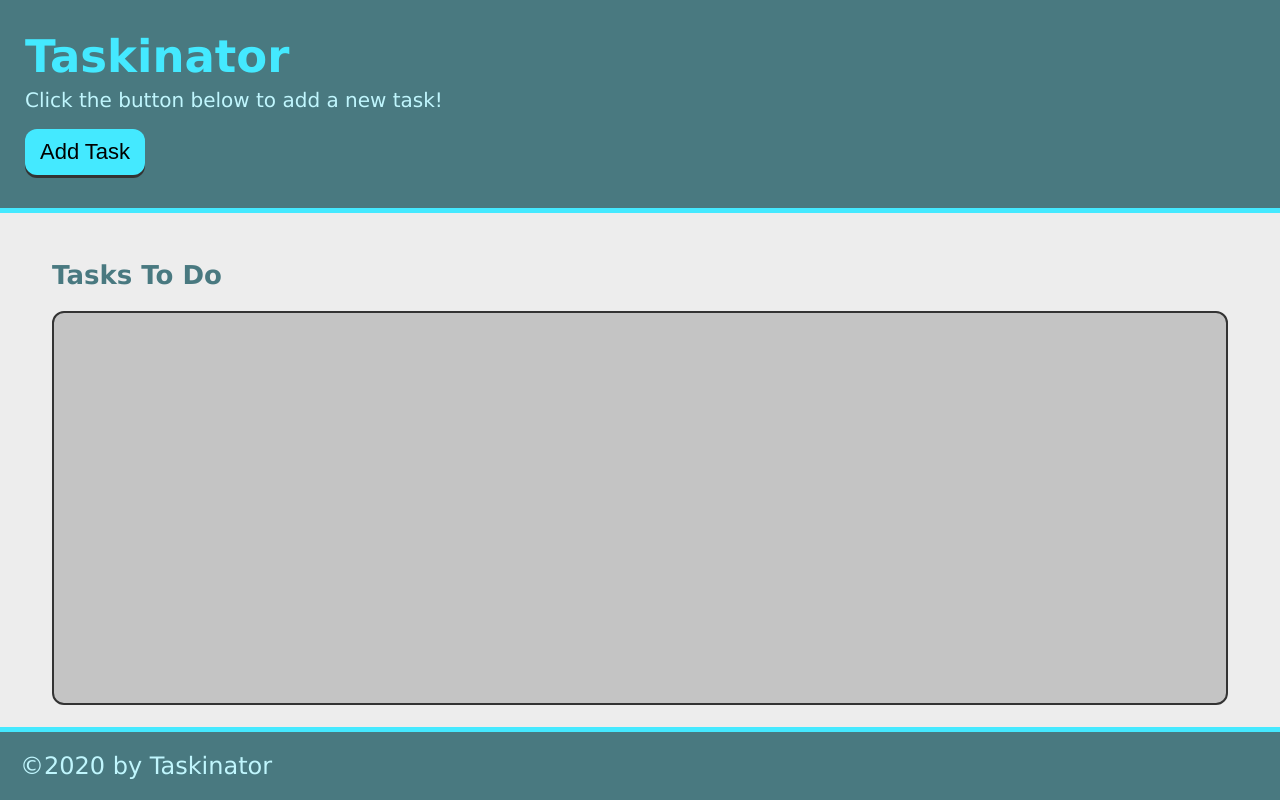
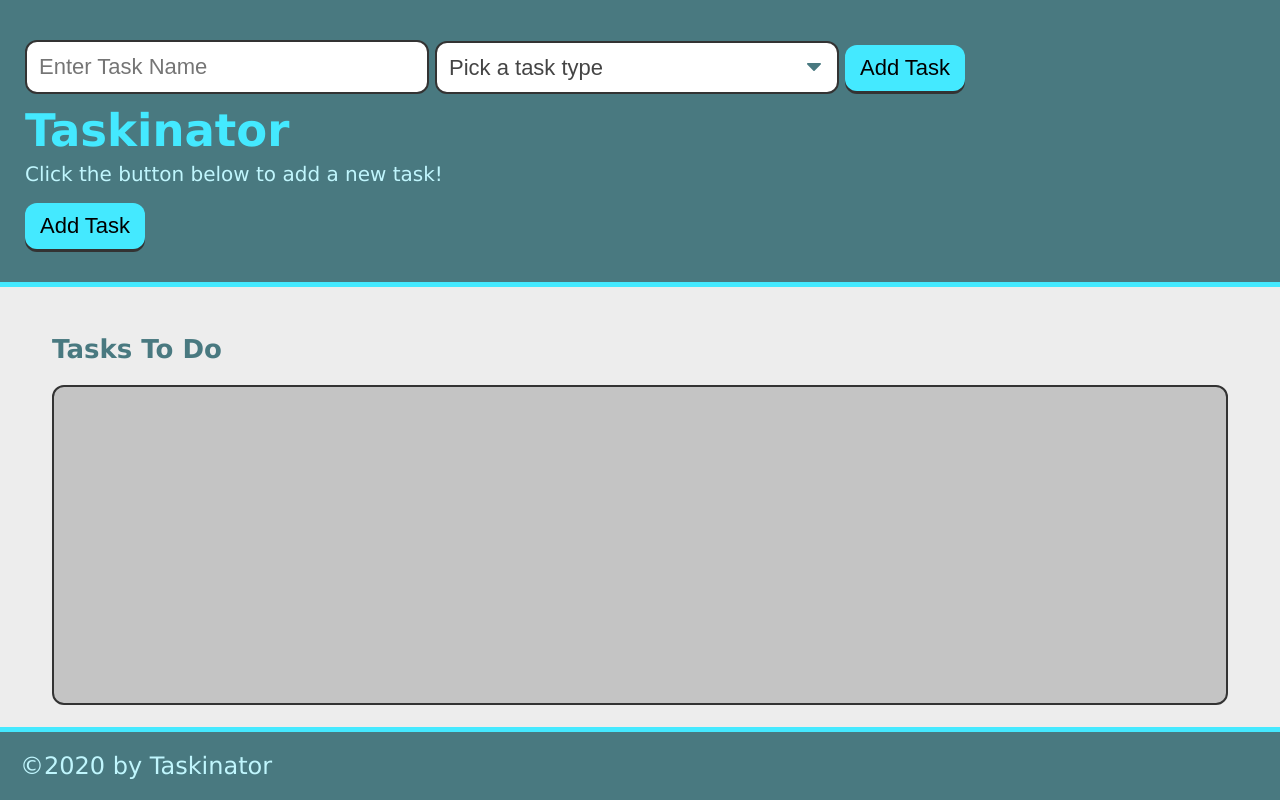
Before and after one commit to 15kmaddock/taskinator, a plain HTML site: page index.html in a window 1280 px wide. Drawn offline with Linux system fonts and the light colour scheme; files whose address does not match are found by name.

Commit message:
added task selector js

```diff
--- a/assets/js/script.js
+++ b/assets/js/script.js
@@ -1,11 +1,14 @@
-var buttonEl = document.querySelector("#save-task");
+var formEl = document.querySelector("#task-form");
 var tasksToDoEl = document.querySelector("#tasks-to-do");
 
-var createTaskHandler = function() {
+var createTaskHandler = function(event) {
+
+    event.preventDefault();
+
   var listItemEl = document.createElement("li");
   listItemEl.className = "task-item";
   listItemEl.textContent = "This is a new task.";
   tasksToDoEl.appendChild(listItemEl);
   };
 
-buttonEl.addEventListener("click", createTaskHandler);
+formEl.addEventListener("submit", createTaskHandler);
--- a/index.html
+++ b/index.html
@@ -11,6 +11,23 @@
 
 <body>
     <header>
+        <form id="task-form">
+            <div class="form-group">
+              <input type="text" name="task-name" class="text-input" placeholder="Enter Task Name" />
+            </div>
+            <div class="form-group">
+              <select name="task-type" class="select-dropdown">
+                <option value="" disabled selected>Pick a task type</option>
+                <option value="Print">Print</option>
+                <option value="Web">Web</option>
+                <option value="Mobile">Mobile</option>
+              </select>
+            </div>
+            <div class="form-group">
+              <button class="btn" id="save-task" type="submit">Add Task</button>
+            </div>
+          </form>
+
         <h1 class="page-title">Taskinator</h1>
         <p>Click the button below to add a new task!</p>
         <button class="btn" id="save-task">Add Task</button>
```
